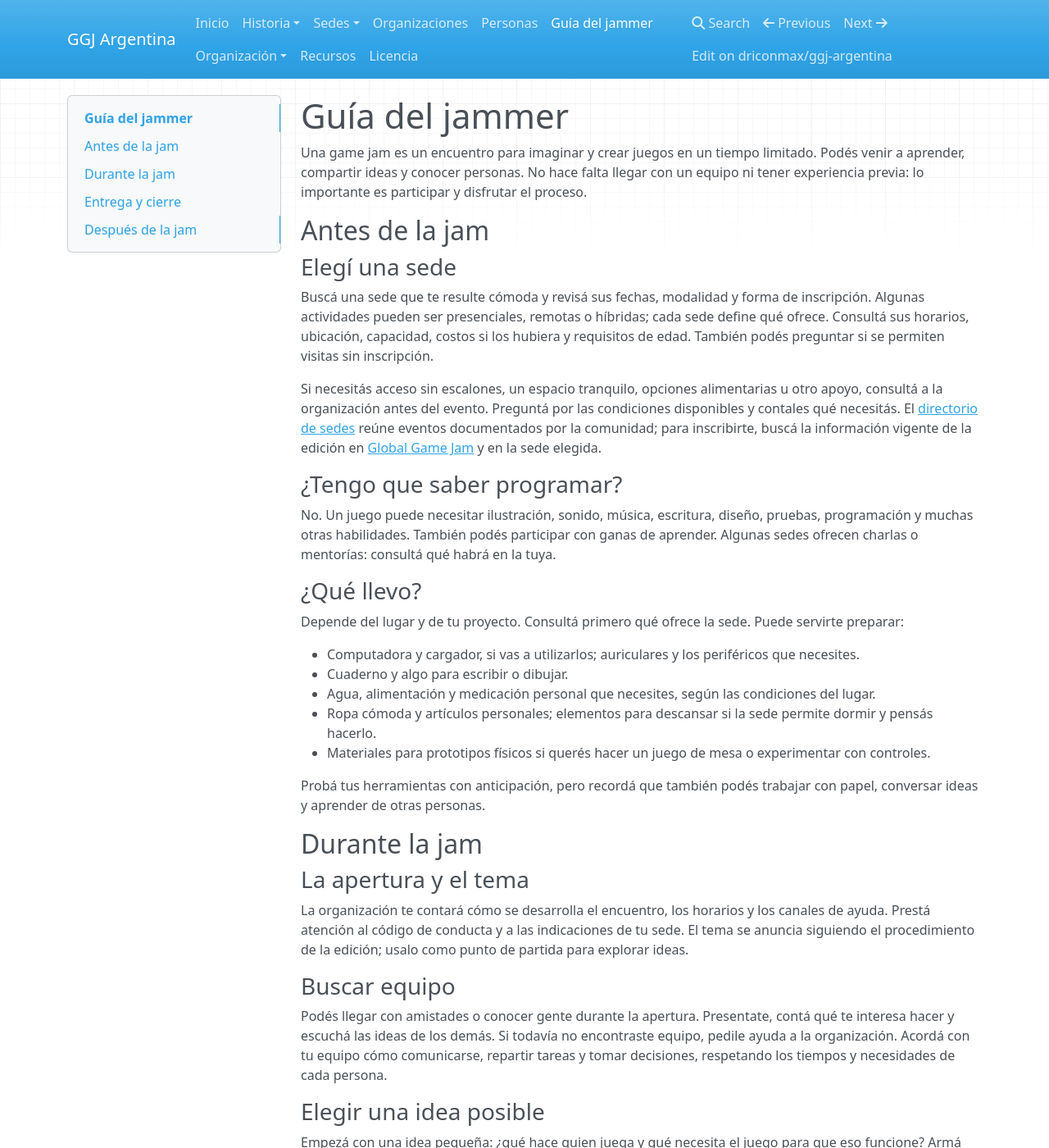
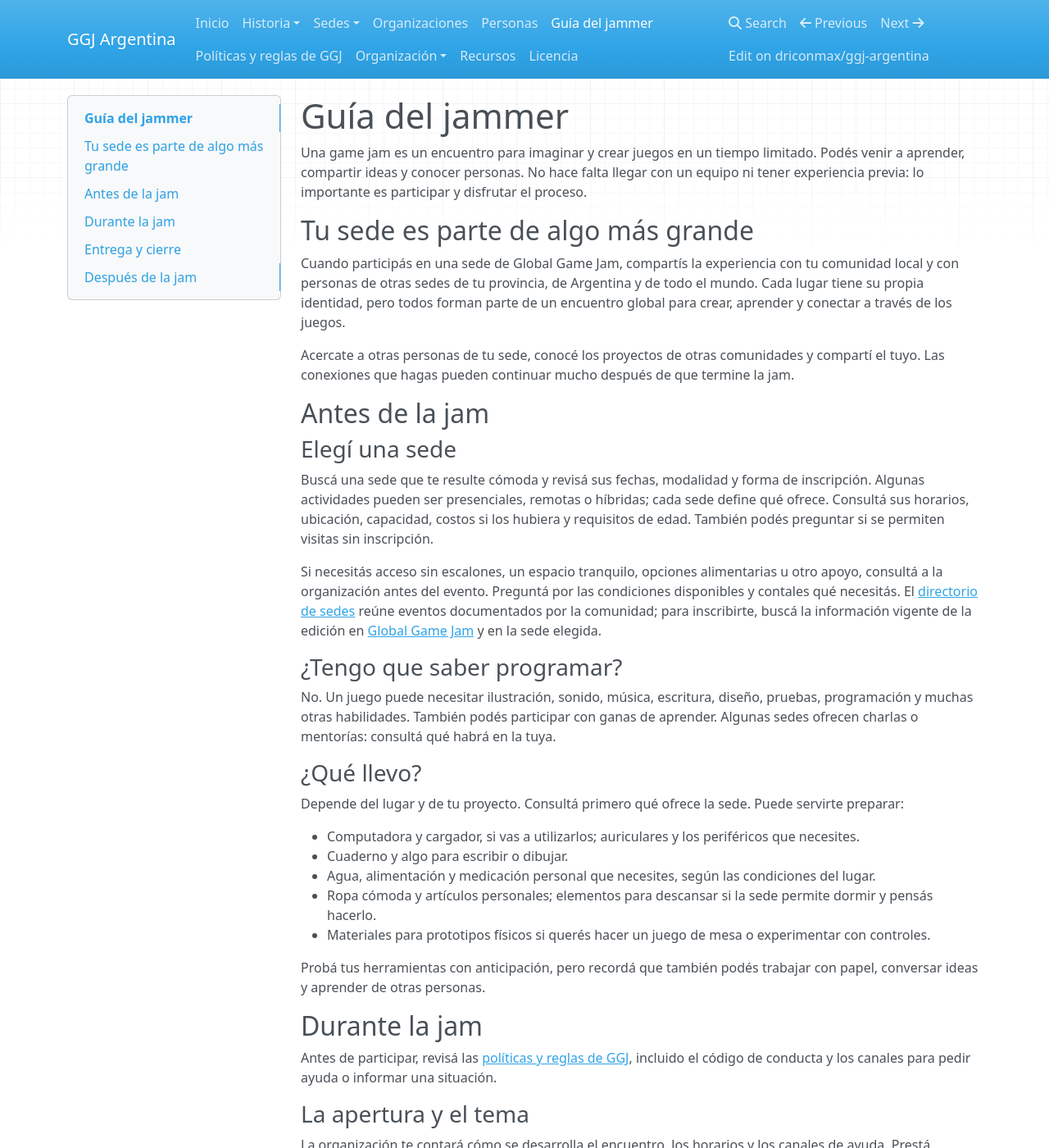
Before and after one commit to driconmax/ggj-argentina, an MkDocs documentation site: the page built from docs/guia-jammer.md, in a window 1280 px wide and 1400 px high. Shown: the whole window at 82% size. Built offline with MkDocs 1.6.1, drawn with Linux system fonts in a browser that asks for light colours; nearby versions of some CDN libraries.

Commit message:
Se agrego informacion de reglas de la GGJ

```diff
--- a/docs/guia-jammer.md
+++ b/docs/guia-jammer.md
@@ -1,6 +1,12 @@
 # Guía del jammer
 
 Una game jam es un encuentro para imaginar y crear juegos en un tiempo limitado. Podés venir a aprender, compartir ideas y conocer personas. No hace falta llegar con un equipo ni tener experiencia previa: lo importante es participar y disfrutar el proceso.
+
+## Tu sede es parte de algo más grande
+
+Cuando participás en una sede de Global Game Jam, compartís la experiencia con tu comunidad local y con personas de otras sedes de tu provincia, de Argentina y de todo el mundo. Cada lugar tiene su propia identidad, pero todos forman parte de un encuentro global para crear, aprender y conectar a través de los juegos.
+
+Acercate a otras personas de tu sede, conocé los proyectos de otras comunidades y compartí el tuyo. Las conexiones que hagas pueden continuar mucho después de que termine la jam.
 
 ## Antes de la jam
 
@@ -27,6 +33,8 @@ Depende del lugar y de tu proyecto. Consultá primero qué ofrece la sede. Puede
 Probá tus herramientas con anticipación, pero recordá que también podés trabajar con papel, conversar ideas y aprender de otras personas.
 
 ## Durante la jam
+
+Antes de participar, revisá las [políticas y reglas de GGJ](politicas-ggj.md), incluido el código de conducta y los canales para pedir ayuda o informar una situación.
 
 ### La apertura y el tema
 
--- a/mkdocs.yml
+++ b/mkdocs.yml
@@ -64,6 +64,7 @@ nav:
   - Organizaciones: organizaciones/index.md
   - Personas: personas/index.md
   - Guía del jammer: guia-jammer.md
+  - Políticas y reglas de GGJ: politicas-ggj.md
   - Organización:
       - Guía general: organizacion/index.md
       - Guía de fechas: organizacion/cronograma.md
```
Also changed, not shown: docs/organizacion/antes-del-evento.md (+1 -0 lines), docs/organizacion/index.md (+9 -0 lines), docs/politicas-ggj.md (added, +24 -0 lines), docs/recursos/index.md (+2 -0 lines).
